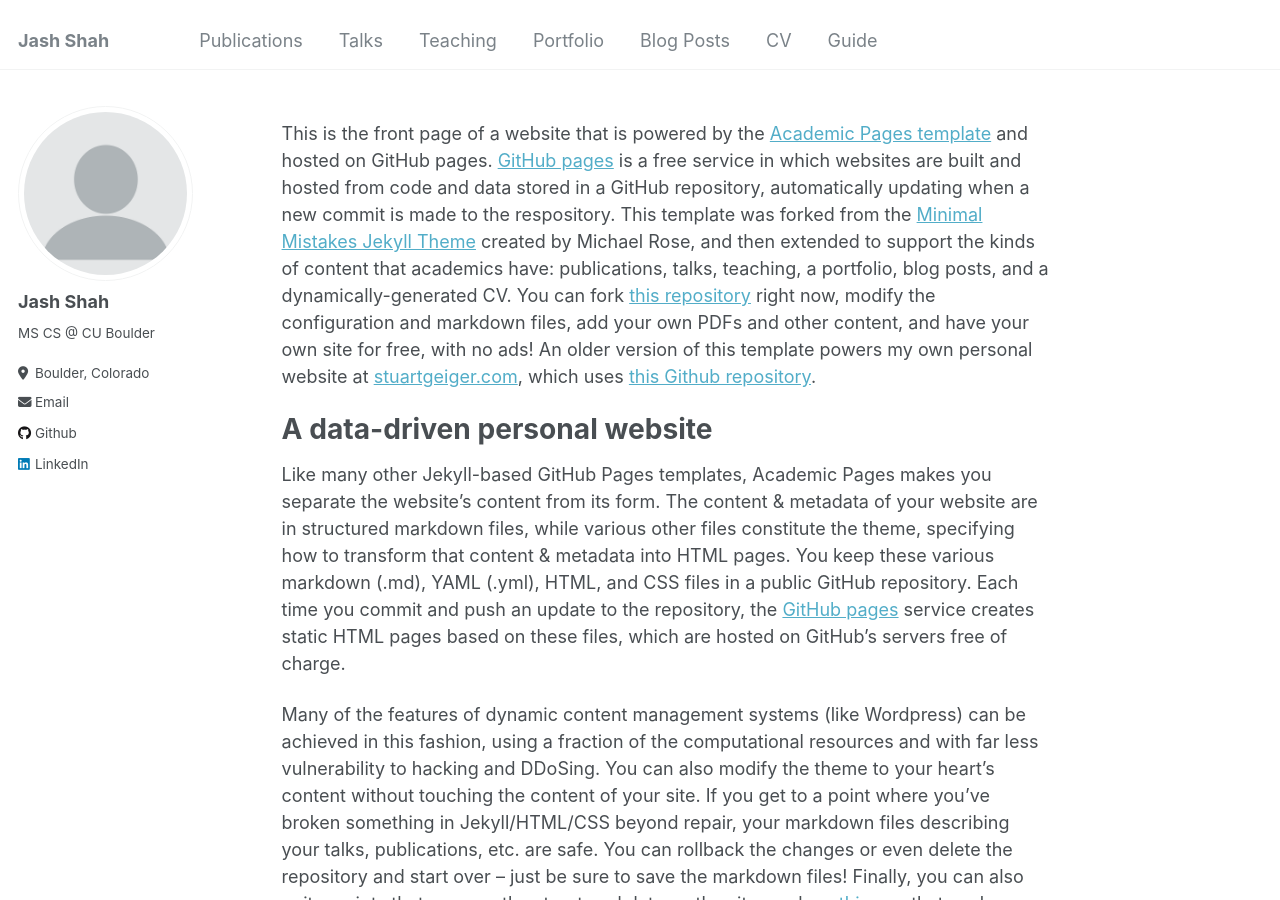
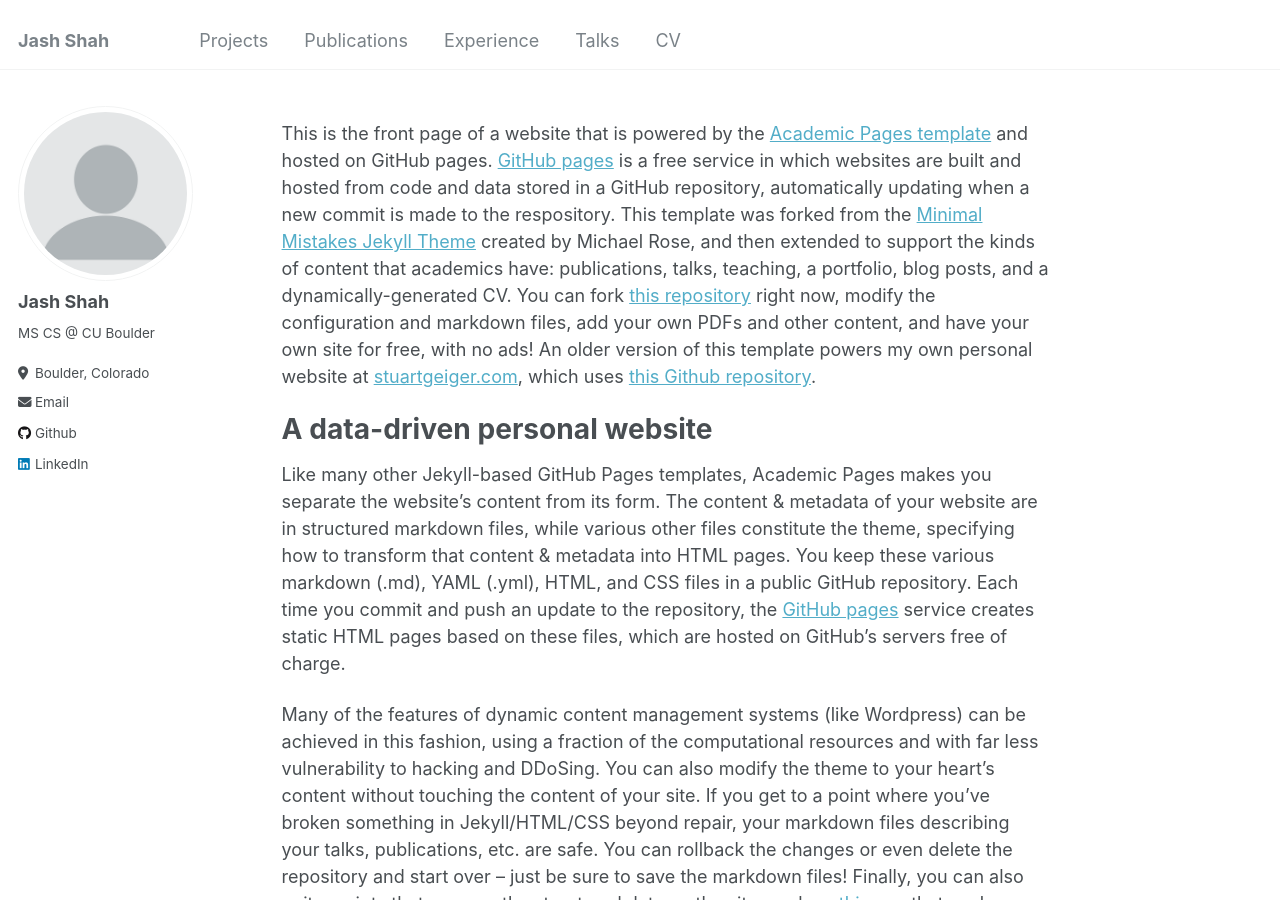
Before and after one commit to gemini30/gemini30.github.io, a Jekyll site: the page built from _pages/about.md, in a window 1280 px wide and 900 px high. Built offline with Jekyll 4.4.1, drawn with Linux system fonts in a browser that asks for light colours.

Commit message:
Update navigation.yml

```diff
--- a/_data/navigation.yml
+++ b/_data/navigation.yml
@@ -1,22 +1,17 @@
 # main links links
 main:
+
+  - title: "Projects"
+    url: /projects/
+
   - title: "Publications"
     url: /publications/
+
+  - title: "Experience"
+    url: /experience/
 
   - title: "Talks"
     url: /talks/
 
-  - title: "Teaching"
-    url: /teaching/
-
-  - title: "Portfolio"
-    url: /portfolio/
-
-  - title: "Blog Posts"
-    url: /year-archive/
-
   - title: "CV"
     url: /cv/
-
-  - title: "Guide"
-    url: /markdown/
```
